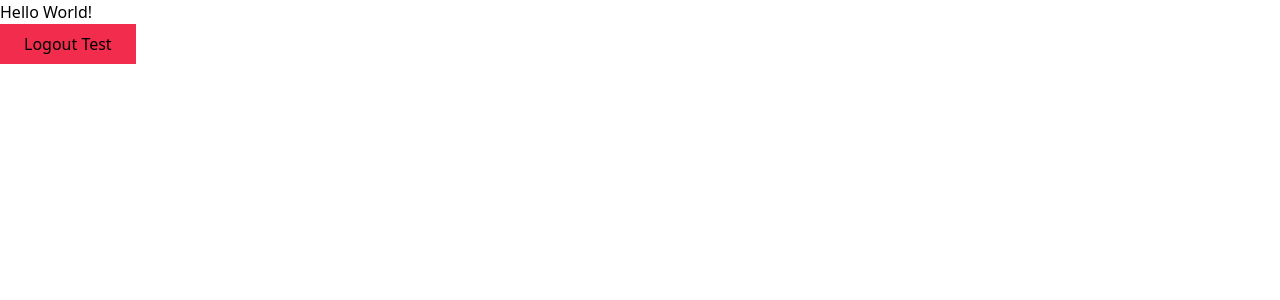
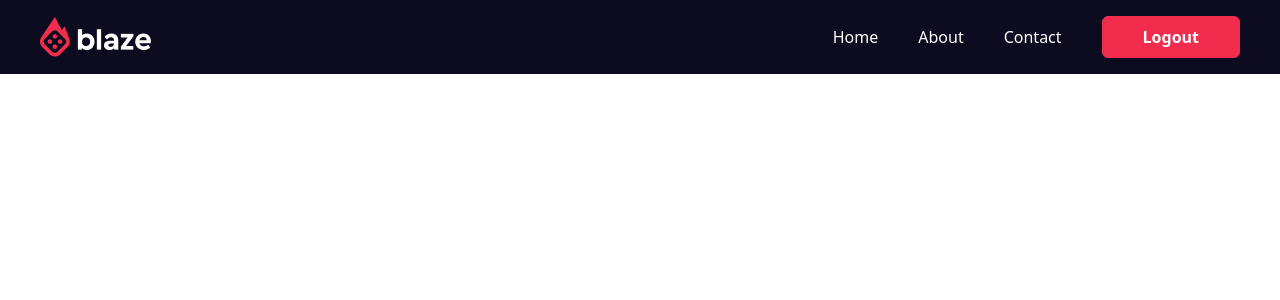
Before and after one commit to TomasSorgetti/challenge-n365-client, a React (Vite) app: page /home in a window 1280 px wide. Shown: the top 300 px of the page. Built offline with nearby package versions, Linux system fonts and the light colour scheme; sample sign-in values are in the browser's storage.

Commit message:
navigation menu

```diff
--- a/src/components/button/Button.jsx
+++ b/src/components/button/Button.jsx
@@ -1,9 +1,16 @@
-const Button = ({ label }) => {
+const Button = ({ label, handleClick }) => {
   return (
-    <button className="bg-secondary border-[1px] border-solid border-secondary text-white px-10 py-2 rounded-md font-semibold hover:bg-primary  hover:border-white focus:font-bold">
+    <button
+      onClick={handleClick}
+      className="bg-secondary border-[1px] border-solid border-secondary text-white px-10 py-2 rounded-md font-semibold hover:bg-primary hover:border-white focus:font-bold"
+    >
       {label}
     </button>
   );
 };
 
+Button.defaultProps = {
+  handleClick: () => {},
+};
+
 export default Button;
--- /dev/null
+++ b/src/components/navigation/Navigation.jsx
@@ -0,0 +1,48 @@
+import { Link, useNavigate } from "react-router-dom";
+import logo from "../../assets/logo.png";
+import Button from "../button/Button";
+
+const Navigation = () => {
+  const navigate = useNavigate();
+  const handleClick = () => {
+    localStorage.removeItem("token");
+    navigate("/");
+  };
+
+  const links = [
+    {
+      label: "Home",
+      path: "/home",
+    },
+    {
+      label: "About",
+      path: "/about",
+    },
+    {
+      label: "Contact",
+      path: "/contact",
+    },
+  ];
+
+  return (
+    <div className="w-full bg-primary flex items-center justify-between px-10 py-4">
+      <Link>
+        <img src={logo} alt="blaze logo" />
+      </Link>
+      <div className="flex gap-10">
+        <ul className="flex gap-10 text-white items-center">
+          {links?.map(({ label, path }, key) => (
+            <li key={key}>
+              <Link to={path} className="hover:font-bold">
+                {label}
+              </Link>
+            </li>
+          ))}
+        </ul>
+        <Button label={"Logout"} handleClick={handleClick} />
+      </div>
+    </div>
+  );
+};
+
+export default Navigation;
--- a/src/pages/home/Home.jsx
+++ b/src/pages/home/Home.jsx
@@ -1,17 +1,9 @@
-import { useNavigate } from "react-router-dom";
+import Navigation from "../../components/navigation/Navigation";
 
 const Home = () => {
-  const navigate = useNavigate();
-  const handleClick = () => {
-    localStorage.removeItem("token");
-    navigate("/");
-  };
   return (
     <>
-      <h1>Hello World!</h1>
-      <button className="bg-secondary px-6 py-2" onClick={handleClick}>
-        Logout Test
-      </button>
+      <Navigation />
     </>
   );
 };
```
